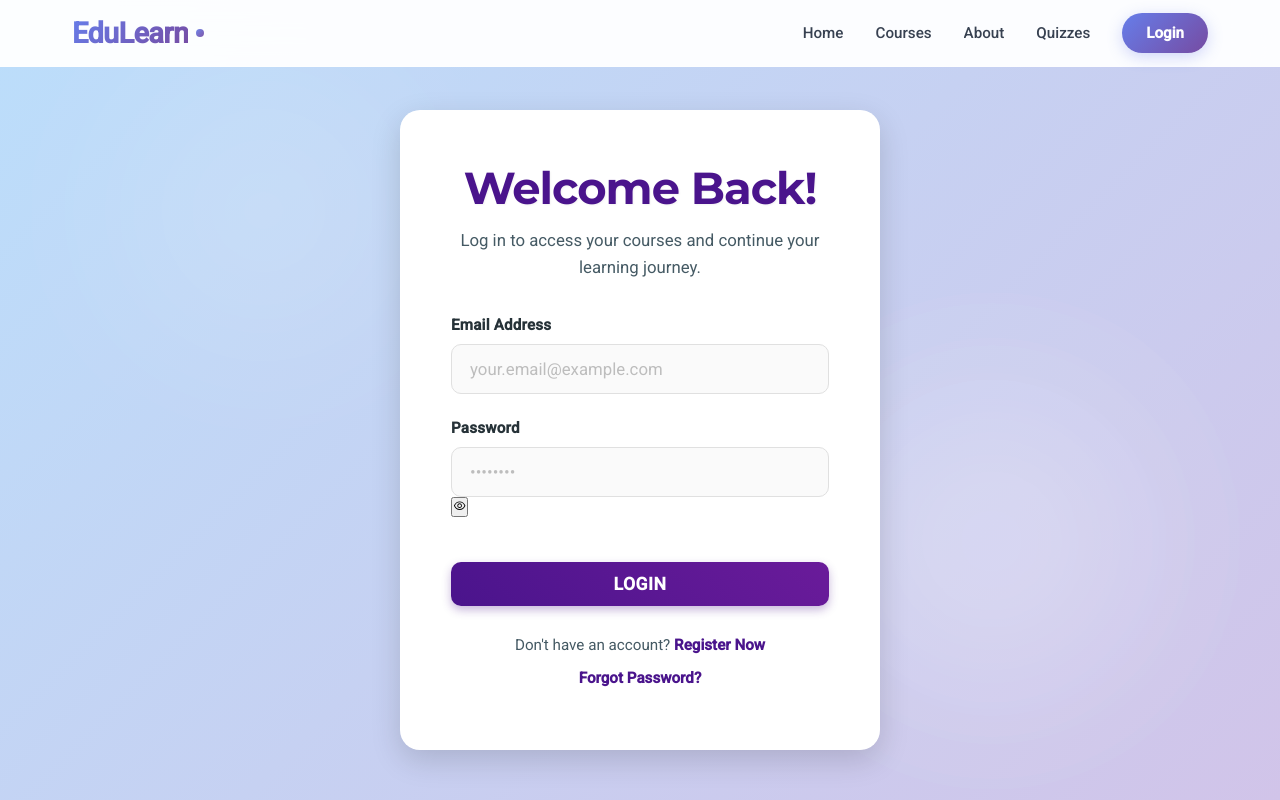
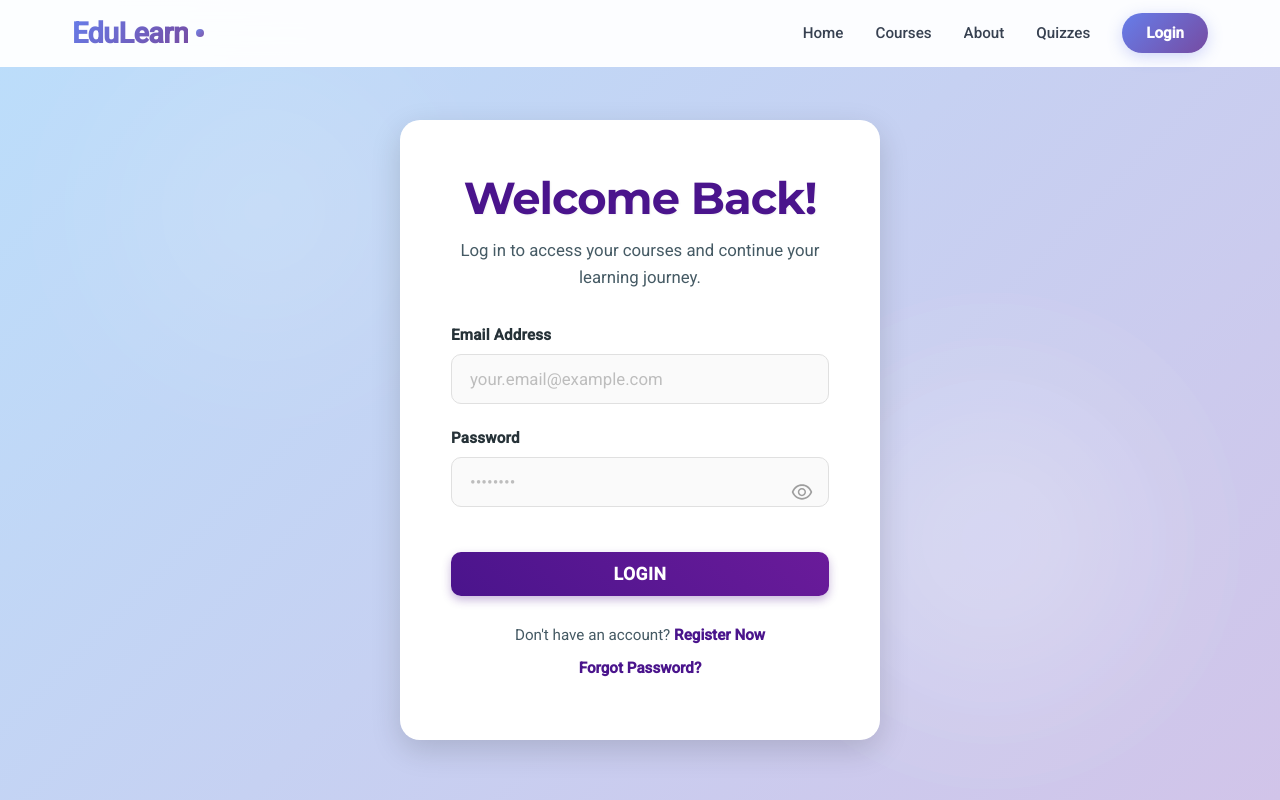
Before and after one commit to kanhucharanpanda/edu_learn_frontend_website, a React (Vite) app: page /login in a window 1280 px wide. Shown: the top 800 px of the page. Built offline with nearby package versions, Linux system fonts and the light colour scheme; no server answers.

Commit message:
Update auth.css

```diff
--- a/src/pages/auth/auth.css
+++ b/src/pages/auth/auth.css
@@ -1,45 +1,3 @@
-/* .auth-page {
-  display: flex;
-  align-items: center;
-  justify-content: center;
-  height: 80vh;
-  background-color: white;
-
-  .auth-form {
-    background-color: #fff;
-    padding: 30px;
-    border-radius: 10px;
-    box-shadow: 0px 2px 4px rgba(0, 0, 0, 0.1);
-    text-align: center;
-    width: 300px;
-
-    h2 {
-      font-size: 24px;
-      color: #8a4baf;
-      margin-bottom: 15px;
-    }
-
-    form {
-      text-align: left;
-
-      label {
-        display: block;
-        margin-bottom: 5px;
-        font-size: 14px;
-        color: #333;
-      }
-
-      input {
-        width: 92%;
-        padding: 10px;
-        margin-bottom: 15px;
-        border: 1px solid #ccc;
-        border-radius: 5px;
-      }
-    }
-  }
-} */
-
 /* auth.css */
 @import url("https://fonts.googleapis.com/css2?family=Montserrat:wght@400;600;700&family=Roboto:wght@300;400;500&display=swap");
 
@@ -235,6 +193,37 @@ input[type="number"]:focus {
   background-color: var(--white-color);
 }
 
+/* --- NEW: Show/Hide Password Button Styles --- */
+.password-group {
+  position: relative;
+}
+
+.password-group input[type="password"],
+.password-group input[type="text"] {
+  padding-right: 50px; /* Make space for the icon button */
+}
+
+.show-password-btn {
+  position: absolute;
+  top: 50%;
+  right: 15px;
+  transform: translateY(50%); /* Align with the input field */
+  background: transparent;
+  border: none;
+  padding: 0;
+  cursor: pointer;
+  display: flex;
+  align-items: center;
+  justify-content: center;
+  font-size: 1.5rem; /* Slightly larger icon */
+  color: #9e9e9e; /* Lighter gray for the icon */
+  transition: color 0.3s ease;
+}
+
+.show-password-btn:hover {
+  color: var(--primary-color); /* Use theme color on hover */
+}
+
 /* Button Styling */
 .common-btn {
   width: 100%;
```
